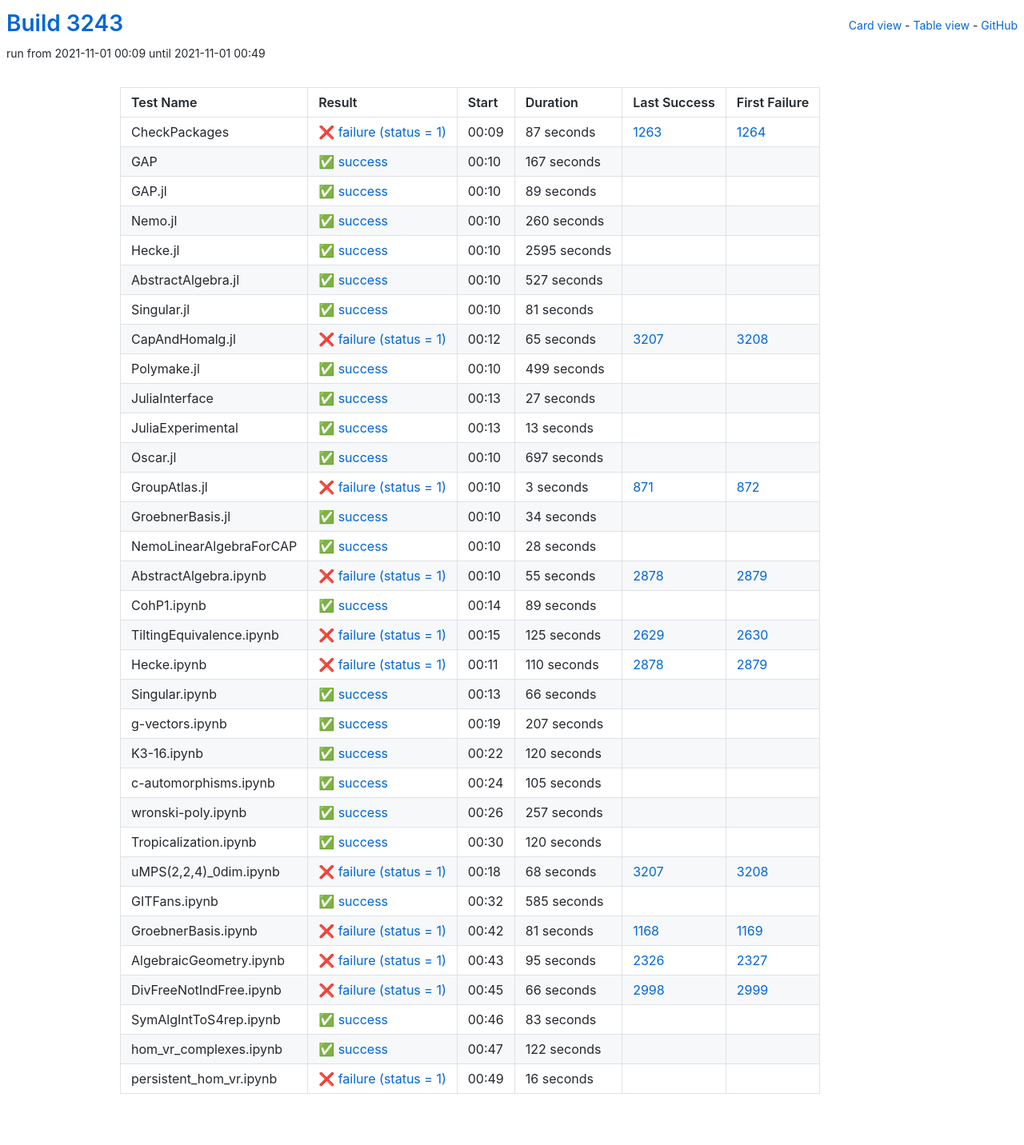
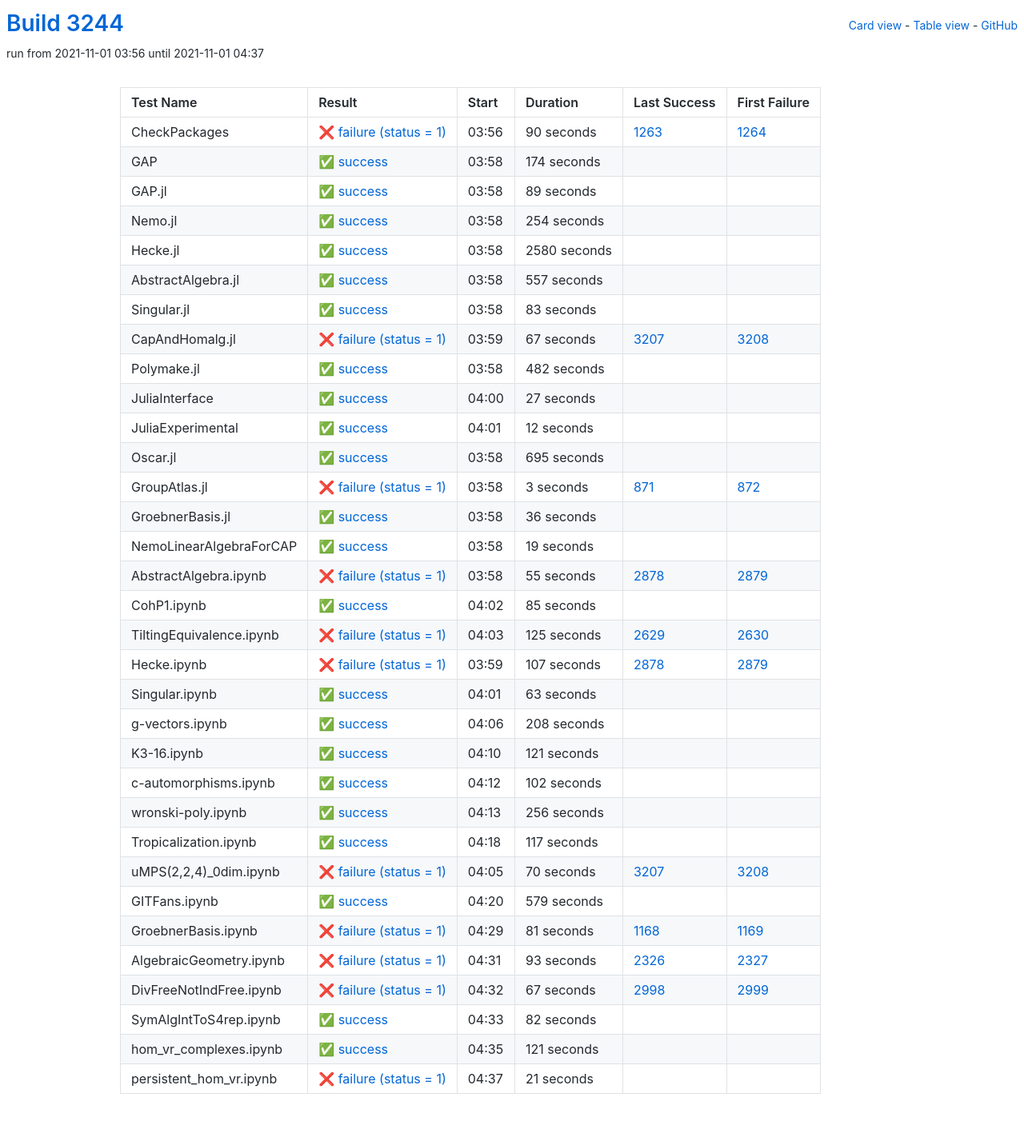
Before and after one commit to oscar-system/oscar-ci-status-stable, a Jekyll site: the page built from table.html, in a window 1280 px wide. Shown: the whole page at 80% size. Built offline with Jekyll 4.4.1, drawn with Linux system fonts in a browser that asks for light colours.

Commit message:
Build #3244

```diff
--- a/_data/ci.yml
+++ b/_data/ci.yml
@@ -1,6 +1,6 @@
 ---
-build: 3243
-build_url: https://oscarci.mathematik.uni-kl.de/job/oscar-stable/3243/
+build: 3244
+build_url: https://oscarci.mathematik.uni-kl.de/job/oscar-stable/3244/
 job: oscar-stable
 organization: oscar-system
 repo: oscar-ci-status-stable
@@ -8,32 +8,32 @@ repourl: https://github.com/oscar-system/oscar-ci-status-stable
 tests:
 - name: CheckPackages
   id: checkpackages
-  log: https://oscarci.mathematik.uni-kl.de/job/oscar-stable/3243/artifact/logs/build-3243/CheckPackages.log
-  start: 2021-11-01 00:09
+  log: https://oscarci.mathematik.uni-kl.de/job/oscar-stable/3244/artifact/logs/build-3244/CheckPackages.log
+  start: 2021-11-01 03:56
   success: false
   exitcode: 1
   status: failure
-  duration: 87
+  duration: 90
   last_success: 1263
   last_success_url: https://oscarci.mathematik.uni-kl.de/job/oscar-stable/1263/
   first_failure: 1264
   first_failure_url: https://oscarci.mathematik.uni-kl.de/job/oscar-stable/1264/
 - name: GAP
   id: gap
-  log: https://oscarci.mathematik.uni-kl.de/job/oscar-stable/3243/artifact/logs/build-3243/GAP.log
-  start: 2021-11-01 00:10
+  log: https://oscarci.mathematik.uni-kl.de/job/oscar-stable/3244/artifact/logs/build-3244/GAP.log
+  start: 2021-11-01 03:58
   success: true
   exitcode: 0
   status: success
-  duration: 167
+  duration: 174
   last_success: false
   last_success_url:
   first_failure: false
   first_failure_url:
 - name: GAP.jl
   id: gap-jl
-  log: https://oscarci.mathematik.uni-kl.de/job/oscar-stable/3243/artifact/logs/build-3243/GAP.jl.log
-  start: 2021-11-01 00:10
+  log: https://oscarci.mathematik.uni-kl.de/job/oscar-stable/3244/artifact/logs/build-3244/GAP.jl.log
+  start: 2021-11-01 03:58
   success: true
   exitcode: 0
   status: success
@@ -44,80 +44,80 @@ tests:
   first_failure_url:
 - name: Nemo.jl
   id: nemo-jl
-  log: https://oscarci.mathematik.uni-kl.de/job/oscar-stable/3243/artifact/logs/build-3243/Nemo.jl.log
-  start: 2021-11-01 00:10
+  log: https://oscarci.mathematik.uni-kl.de/job/oscar-stable/3244/artifact/logs/build-3244/Nemo.jl.log
+  start: 2021-11-01 03:58
   success: true
   exitcode: 0
   status: success
-  duration: 260
+  duration: 254
   last_success: false
   last_success_url:
   first_failure: false
   first_failure_url:
 - name: Hecke.jl
   id: hecke-jl
-  log: https://oscarci.mathematik.uni-kl.de/job/oscar-stable/3243/artifact/logs/build-3243/Hecke.jl.log
-  start: 2021-11-01 00:10
+  log: https://oscarci.mathematik.uni-kl.de/job/oscar-stable/3244/artifact/logs/build-3244/Hecke.jl.log
+  start: 2021-11-01 03:58
   success: true
   exitcode: 0
   status: success
-  duration: 2595
+  duration: 2580
   last_success: false
   last_success_url:
   first_failure: false
   first_failure_url:
 - name: AbstractAlgebra.jl
   id: abstractalgebra-jl
-  log: https://oscarci.mathematik.uni-kl.de/job/oscar-stable/3243/artifact/logs/build-3243/AbstractAlgebra.jl.log
-  start: 2021-11-01 00:10
+  log: https://oscarci.mathematik.uni-kl.de/job/oscar-stable/3244/artifact/logs/build-3244/AbstractAlgebra.jl.log
+  start: 2021-11-01 03:58
   success: true
   exitcode: 0
   status: success
-  duration: 527
+  duration: 557
   last_success: false
   last_success_url:
   first_failure: false
   first_failure_url:
 - name: Singular.jl
   id: singular-jl
-  log: https://oscarci.mathematik.uni-kl.de/job/oscar-stable/3243/artifact/logs/build-3243/Singular.jl.log
-  start: 2021-11-01 00:10
+  log: https://oscarci.mathematik.uni-kl.de/job/oscar-stable/3244/artifact/logs/build-3244/Singular.jl.log
+  start: 2021-11-01 03:58
   success: true
   exitcode: 0
   status: success
-  duration: 81
+  duration: 83
   last_success: false
   last_success_url:
   first_failure: false
   first_failure_url:
 - name: CapAndHomalg.jl
   id: capandhomalg-jl
-  log: https://oscarci.mathematik.uni-kl.de/job/oscar-stable/3243/artifact/logs/build-3243/CapAndHomalg.jl.log
-  start: 2021-11-01 00:12
+  log: https://oscarci.mathematik.uni-kl.de/job/oscar-stable/3244/artifact/logs/build-3244/CapAndHomalg.jl.log
+  start: 2021-11-01 03:59
   success: false
   exitcode: 1
   status: failure
-  duration: 65
+  duration: 67
   last_success: 3207
   last_success_url: https://oscarci.mathematik.uni-kl.de/job/oscar-stable/3207/
   first_failure: 3208
   first_failure_url: https://oscarci.mathematik.uni-kl.de/job/oscar-stable/3208/
 - name: Polymake.jl
   id: polymake-jl
-  log: https://oscarci.mathematik.uni-kl.de/job/oscar-stable/3243/artifact/logs/build-3243/Polymake.jl.log
-  start: 2021-11-01 00:10
+  log: https://oscarci.mathematik.uni-kl.de/job/oscar-stable/3244/artifact/logs/build-3244/Polymake.jl.log
+  start: 2021-11-01 03:58
   success: true
   exitcode: 0
   status: success
-  duration: 499
+  duration: 482
   last_success: false
   last_success_url:
   first_failure: false
   first_failure_url:
 - name: JuliaInterface
   id: juliainterface
-  log: https://oscarci.mathematik.uni-kl.de/job/oscar-stable/3243/artifact/logs/build-3243/JuliaInterface.log
-  start: 2021-11-01 00:13
+  log: https://oscarci.mathematik.uni-kl.de/job/oscar-stable/3244/artifact/logs/build-3244/JuliaInterface.log
+  start: 2021-11-01 04:00
   success: true
   exitcode: 0
   status: success
@@ -128,32 +128,32 @@ tests:
   first_failure_url:
 - name: JuliaExperimental
   id: juliaexperimental
-  log: https://oscarci.mathematik.uni-kl.de/job/oscar-stable/3243/artifact/logs/build-3243/JuliaExperimental.log
-  start: 2021-11-01 00:13
+  log: https://oscarci.mathematik.uni-kl.de/job/oscar-stable/3244/artifact/logs/build-3244/JuliaExperimental.log
+  start: 2021-11-01 04:01
   success: true
   exitcode: 0
   status: success
-  duration: 13
+  duration: 12
   last_success: false
   last_success_url:
   first_failure: false
   first_failure_url:
 - name: Oscar.jl
   id: oscar-jl
-  log: https://oscarci.mathematik.uni-kl.de/job/oscar-stable/3243/artifact/logs/build-3243/Oscar.jl.log
-  start: 2021-11-01 00:10
+  log: https://oscarci.mathematik.uni-kl.de/job/oscar-stable/3244/artifact/logs/build-3244/Oscar.jl.log
+  start: 2021-11-01 03:58
   success: true
   exitcode: 0
   status: success
-  duration: 697
+  duration: 695
   last_success: false
   last_success_url:
   first_failure: false
   first_failure_url:
 - name: GroupAtlas.jl
   id: groupatlas-jl
-  log: https://oscarci.mathematik.uni-kl.de/job/oscar-stable/3243/artifact/logs/build-3243/GroupAtlas.jl.log
-  start: 2021-11-01 00:10
+  log: https://oscarci.mathematik.uni-kl.de/job/oscar-stable/3244/artifact/logs/build-3244/GroupAtlas.jl.log
+  start: 2021-11-01 03:58
   success: false
   exitcode: 1
   status: failure
@@ -164,32 +164,32 @@ tests:
   first_failure_url: https://oscarci.mathematik.uni-kl.de/job/oscar-stable/872/
 - name: GroebnerBasis.jl
   id: groebnerbasis-jl
-  log: https://oscarci.mathematik.uni-kl.de/job/oscar-stable/3243/artifact/logs/build-3243/GroebnerBasis.jl.log
-  start: 2021-11-01 00:10
+  log: https://oscarci.mathematik.uni-kl.de/job/oscar-stable/3244/artifact/logs/build-3244/GroebnerBasis.jl.log
+  start: 2021-11-01 03:58
   success: true
   exitcode: 0
   status: success
-  duration: 34
+  duration: 36
   last_success: false
   last_success_url:
   first_failure: false
   first_failure_url:
 - name: NemoLinearAlgebraForCAP
   id: nemolinearalgebraforcap
-  log: https://oscarci.mathematik.uni-kl.de/job/oscar-stable/3243/artifact/logs/build-3243/NemoLinearAlgebraForCAP.log
-  start: 2021-11-01 00:10
+  log: https://oscarci.mathematik.uni-kl.de/job/oscar-stable/3244/artifact/logs/build-3244/NemoLinearAlgebraForCAP.log
+  start: 2021-11-01 03:58
   success: true
   exitcode: 0
   status: success
-  duration: 28
+  duration: 19
   last_success: false
   last_success_url:
   first_failure: false
   first_failure_url:
 - name: AbstractAlgebra.ipynb
   id: abstractalgebra-ipynb
-  log: https://oscarci.mathematik.uni-kl.de/job/oscar-stable/3243/artifact/logs/build-3243/AbstractAlgebra.ipynb.log
-  start: 2021-11-01 00:10
+  log: https://oscarci.mathematik.uni-kl.de/job/oscar-stable/3244/artifact/logs/build-3244/AbstractAlgebra.ipynb.log
+  start: 2021-11-01 03:58
   success: false
   exitcode: 1
   status: failure
@@ -200,20 +200,20 @@ tests:
   first_failure_url: https://oscarci.mathematik.uni-kl.de/job/oscar-stable/2879/
 - name: CohP1.ipynb
   id: cohp1-ipynb
-  log: https://oscarci.mathematik.uni-kl.de/job/oscar-stable/3243/artifact/logs/build-3243/CohP1.ipynb.log
-  start: 2021-11-01 00:14
+  log: https://oscarci.mathematik.uni-kl.de/job/oscar-stable/3244/artifact/logs/build-3244/CohP1.ipynb.log
+  start: 2021-11-01 04:02
   success: true
   exitcode: 0
   status: success
-  duration: 89
+  duration: 85
   last_success: false
   last_success_url:
   first_failure: false
   first_failure_url:
 - name: TiltingEquivalence.ipynb
   id: tiltingequivalence-ipynb
-  log: https://oscarci.mathematik.uni-kl.de/job/oscar-stable/3243/artifact/logs/build-3243/TiltingEquivalence.ipynb.log
-  start: 2021-11-01 00:15
+  log: https://oscarci.mathematik.uni-kl.de/job/oscar-stable/3244/artifact/logs/build-3244/TiltingEquivalence.ipynb.log
+  start: 2021-11-01 04:03
   success: false
   exitcode: 1
   status: failure
@@ -224,116 +224,116 @@ tests:
   first_failure_url: https://oscarci.mathematik.uni-kl.de/job/oscar-stable/2630/
 - name: Hecke.ipynb
   id: hecke-ipynb
-  log: https://oscarci.mathematik.uni-kl.de/job/oscar-stable/3243/artifact/logs/build-3243/Hecke.ipynb.log
-  start: 2021-11-01 00:11
+  log: https://oscarci.mathematik.uni-kl.de/job/oscar-stable/3244/artifact/logs/build-3244/Hecke.ipynb.log
+  start: 2021-11-01 03:59
   success: false
   exitcode: 1
   status: failure
-  duration: 110
+  duration: 107
   last_success: 2878
   last_success_url: https://oscarci.mathematik.uni-kl.de/job/oscar-stable/2878/
   first_failure: 2879
   first_failure_url: https://oscarci.mathematik.uni-kl.de/job/oscar-stable/2879/
 - name: Singular.ipynb
   id: singular-ipynb
-  log: https://oscarci.mathematik.uni-kl.de/job/oscar-stable/3243/artifact/logs/build-3243/Singular.ipynb.log
-  start: 2021-11-01 00:13
+  log: https://oscarci.mathematik.uni-kl.de/job/oscar-stable/3244/artifact/logs/build-3244/Singular.ipynb.log
+  start: 2021-11-01 04:01
   success: true
   exitcode: 0
   status: success
-  duration: 66
+  duration: 63
   last_success: false
   last_success_url:
   first_failure: false
   first_failure_url:
 - name: g-vectors.ipynb
   id: g-vectors-ipynb
-  log: https://oscarci.mathematik.uni-kl.de/job/oscar-stable/3243/artifact/logs/build-3243/g-vectors.ipynb.log
-  start: 2021-11-01 00:19
+  log: https://oscarci.mathematik.uni-kl.de/job/oscar-stable/3244/artifact/logs/build-3244/g-vectors.ipynb.log
+  start: 2021-11-01 04:06
   success: true
   exitcode: 0
   status: success
-  duration: 207
+  duration: 208
   last_success: false
   last_success_url:
   first_failure: false
   first_failure_url:
 - name: K3-16.ipynb
   id: k3-16-ipynb
-  log: https://oscarci.mathematik.uni-kl.de/job/oscar-stable/3243/artifact/logs/build-3243/K3-16.ipynb.log
-  start: 2021-11-01 00:22
+  log: https://oscarci.mathematik.uni-kl.de/job/oscar-stable/3244/artifact/logs/build-3244/K3-16.ipynb.log
+  start: 2021-11-01 04:10
   success: true
   exitcode: 0
   status: success
-  duration: 120
+  duration: 121
   last_success: false
   last_success_url:
   first_failure: false
   first_failure_url:
 - name: c-automorphisms.ipynb
   id: c-automorphisms-ipynb
-  log: https://oscarci.mathematik.uni-kl.de/job/oscar-stable/3243/artifact/logs/build-3243/c-automorphisms.ipynb.log
-  start: 2021-11-01 00:24
+  log: https://oscarci.mathematik.uni-kl.de/job/oscar-stable/3244/artifact/logs/build-3244/c-automorphisms.ipynb.log
+  start: 2021-11-01 04:12
   success: true
   exitcode: 0
   status: success
-  duration: 105
+  duration: 102
   last_success: false
   last_success_url:
   first_failure: false
   first_failure_url:
 - name: wronski-poly.ipynb
   id: wronski-poly-ipynb
-  log: https://oscarci.mathematik.uni-kl.de/job/oscar-stable/3243/artifact/logs/build-3243/wronski-poly.ipynb.log
-  start: 2021-11-01 00:26
+  log: https://oscarci.mathematik.uni-kl.de/job/oscar-stable/3244/artifact/logs/build-3244/wronski-poly.ipynb.log
+  start: 2021-11-01 04:13
   success: true
   exitcode: 0
   status: success
-  duration: 257
+  duration: 256
   last_success: false
   last_success_url:
   first_failure: false
   first_failure_url:
 - name: Tropicalization.ipynb
   id: tropicalization-ipynb
-  log: https://oscarci.mathematik.uni-kl.de/job/oscar-stable/3243/artifact/logs/build-3243/Tropicalization.ipynb.log
-  start: 2021-11-01 00:30
+  log: https://oscarci.mathematik.uni-kl.de/job/oscar-stable/3244/artifact/logs/build-3244/Tropicalization.ipynb.log
+  start: 2021-11-01 04:18
   success: true
   exitcode: 0
   status: success
-  duration: 120
+  duration: 117
   last_success: false
   last_success_url:
   first_failure: false
   first_failure_url:
 - name: uMPS(2,2,4)_0dim.ipynb
   id: umps-2-2-4-0dim-ipynb
-  log: https://oscarci.mathematik.uni-kl.de/job/oscar-stable/3243/artifact/logs/build-3243/uMPS-2-2-4-_0dim.ipynb.log
-  start: 2021-11-01 00:18
+  log: https://oscarci.mathematik.uni-kl.de/job/oscar-stable/3244/artifact/logs/build-3244/uMPS-2-2-4-_0dim.ipynb.log
+  start: 2021-11-01 04:05
   success: false
   exitcode: 1
   status: failure
-  duration: 68
+  duration: 70
   last_success: 3207
   last_success_url: https://oscarci.mathematik.uni-kl.de/job/oscar-stable/3207/
   first_failure: 3208
   first_failure_url: https://oscarci.mathematik.uni-kl.de/job/oscar-stable/3208/
 - name: GITFans.ipynb
   id: gitfans-ipynb
-  log: https://oscarci.mathematik.uni-kl.de/job/oscar-stable/3243/artifact/logs/build-3243/GITFans.ipynb.log
-  start: 2021-11-01 00:32
+  log: https://oscarci.mathematik.uni-kl.de/job/oscar-stable/3244/artifact/logs/build-3244/GITFans.ipynb.log
+  start: 2021-11-01 04:20
   success: true
   exitcode: 0
   status: success
-  duration: 585
+  duration: 579
   last_success: false
   last_success_url:
   first_failure: false
   first_failure_url:
 - name: GroebnerBasis.ipynb
   id: groebnerbasis-ipynb
-  log: https://oscarci.mathematik.uni-kl.de/job/oscar-stable/3243/artifact/logs/build-3243/GroebnerBasis.ipynb.log
-  start: 2021-11-01 00:42
+  log: https://oscarci.mathematik.uni-kl.de/job/oscar-stable/3244/artifact/logs/build-3244/GroebnerBasis.ipynb.log
+  start: 2021-11-01 04:29
   success: false
   exitcode: 1
   status: failure
@@ -344,60 +344,60 @@ tests:
   first_failure_url: https://oscarci.mathematik.uni-kl.de/job/oscar-stable/1169/
 - name: AlgebraicGeometry.ipynb
   id: algebraicgeometry-ipynb
-  log: https://oscarci.mathematik.uni-kl.de/job/oscar-stable/3243/artifact/logs/build-3243/AlgebraicGeometry.ipynb.log
-  start: 2021-11-01 00:43
+  log: https://oscarci.mathematik.uni-kl.de/job/oscar-stable/3244/artifact/logs/build-3244/AlgebraicGeometry.ipynb.log
+  start: 2021-11-01 04:31
   success: false
   exitcode: 1
   status: failure
-  duration: 95
+  duration: 93
   last_success: 2326
   last_success_url: https://oscarci.mathematik.uni-kl.de/job/oscar-stable/2326/
   first_failure: 2327
   first_failure_url: https://oscarci.mathematik.uni-kl.de/job/oscar-stable/2327/
 - name: DivFreeNotIndFree.ipynb
   id: divfreenotindfree-ipynb
-  log: https://oscarci.mathematik.uni-kl.de/job/oscar-stable/3243/artifact/logs/build-3243/DivFreeNotIndFree.ipynb.log
-  start: 2021-11-01 00:45
+  log: https://oscarci.mathematik.uni-kl.de/job/oscar-stable/3244/artifact/logs/build-3244/DivFreeNotIndFree.ipynb.log
+  start: 2021-11-01 04:32
   success: false
   exitcode: 1
   status: failure
-  duration: 66
+  duration: 67
   last_success: 2998
   last_success_url: https://oscarci.mathematik.uni-kl.de/job/oscar-stable/2998/
   first_failure: 2999
   first_failure_url: https://oscarci.mathematik.uni-kl.de/job/oscar-stable/2999/
 - name: SymAlgIntToS4rep.ipynb
   id: symalginttos4rep-ipynb
-  log: https://oscarci.mathematik.uni-kl.de/job/oscar-stable/3243/artifact/logs/build-3243/SymAlgIntToS4rep.ipynb.log
-  start: 2021-11-01 00:46
+  log: https://oscarci.mathematik.uni-kl.de/job/oscar-stable/3244/artifact/logs/build-3244/SymAlgIntToS4rep.ipynb.log
+  start: 2021-11-01 04:33
   success: true
   exitcode: 0
   status: success
-  duration: 83
+  duration: 82
   last_success: false
   last_success_url:
   first_failure: false
   first_failure_url:
 - name: hom_vr_complexes.ipynb
   id: hom-vr-complexes-ipynb
-  log: https://oscarci.mathematik.uni-kl.de/job/oscar-stable/3243/artifact/logs/build-3243/hom_vr_complexes.ipynb.log
-  start: 2021-11-01 00:47
+  log: https://oscarci.mathematik.uni-kl.de/job/oscar-stable/3244/artifact/logs/build-3244/hom_vr_complexes.ipynb.log
+  start: 2021-11-01 04:35
   success: true
   exitcode: 0
   status: success
-  duration: 122
+  duration: 121
   last_success: false
   last_success_url:
   first_failure: false
   first_failure_url:
 - name: persistent_hom_vr.ipynb
   id: persistent-hom-vr-ipynb
-  log: https://oscarci.mathematik.uni-kl.de/job/oscar-stable/3243/artifact/logs/build-3243/persistent_hom_vr.ipynb.log
-  start: 2021-11-01 00:49
+  log: https://oscarci.mathematik.uni-kl.de/job/oscar-stable/3244/artifact/logs/build-3244/persistent_hom_vr.ipynb.log
+  start: 2021-11-01 04:37
   success: false
   exitcode: 1
   status: failure
-  duration: 16
+  duration: 21
   last_success: false
   last_success_url:
   first_failure: false
```
Also changed, not shown: README.md.
